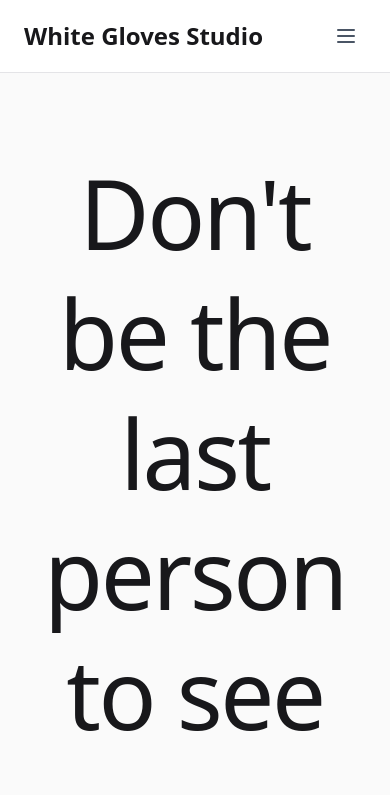
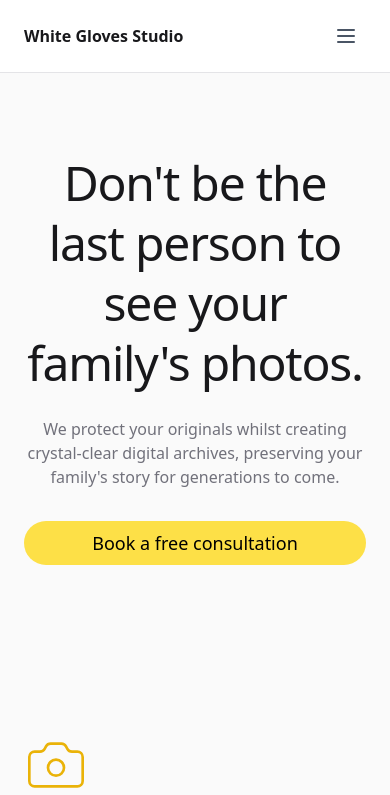
Before and after one commit to jon-coates/wgs-website, a React (Vite) app: page / in a window 390 px wide. Shown: the top 795 px of the page. Built offline with nearby package versions, Linux system fonts and the light colour scheme; a web font is replaced by a local one.

Commit message:
Mobile breakpoint fix

```diff
--- a/src/components/layout/header.jsx
+++ b/src/components/layout/header.jsx
@@ -13,7 +13,7 @@ const Header = () => {
         <div className="flex justify-between items-center">
           {/* Logo */}
           <div className="flex items-center">
-            <div className="text-2xl font-display font-bold text-zinc-900">
+            <div className="text-base md:text-2xl font-display font-bold text-zinc-900">
               White Gloves Studio
             </div>
           </div>
--- a/src/components/sections/hero.jsx
+++ b/src/components/sections/hero.jsx
@@ -3,14 +3,14 @@ import { siteConfig } from "../../config/siteConfig"
 
 function Hero() {
     return (
-      <section className="relative bg-zinc-50 min-h-[60vh] flex items-center">
+      <section className="relative bg-zinc-50 md:min-h-[60vh] flex items-center">
 
         {/* Overlay for better text readability */}
 
         <div className="container mx-auto px-6 relative z-10 py-20">
           <div className="max-w-4xl mx-auto text-center">
             {/* Main headline */}
-            <h1 className="font-display text-8xl tracking-tight md:text-6xl text-zinc-900 mb-6 leading-tight">
+            <h1 className="font-display text-5xl md:text-8xl tracking-tight text-zinc-900 mb-6 leading-tight">
               Don&apos;t be the last person to see your family&apos;s photos.
             </h1>
 
```
